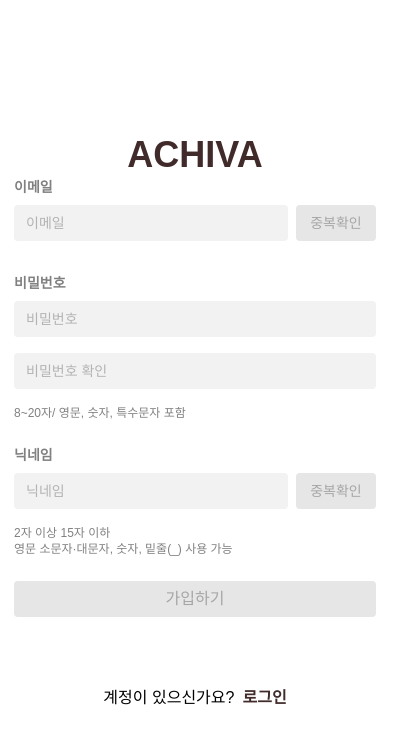
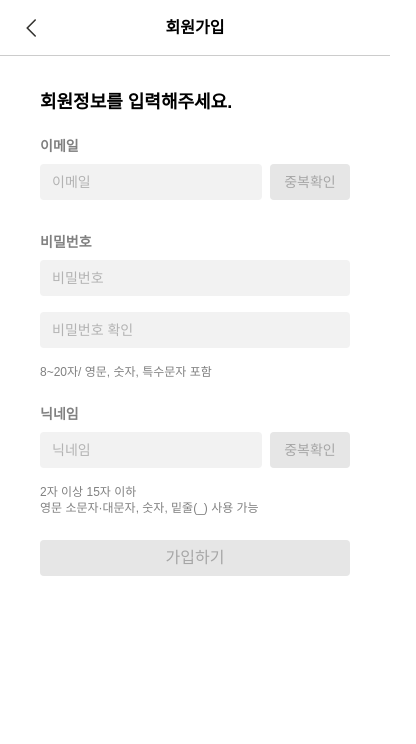
Before and after one commit to Alchernix/ACHIVA-frontend, a Next.js app: page /signup in a window 390 px wide. Shown: the top 744 px of the page, 416 px wide, since content can reach past the window. Built offline with nearby package versions, Linux system fonts and the light colour scheme; a web font is replaced by a local one.

Commit message:
모바일 UI 대충 비슷하게 맞춤

```diff
--- a/app/(auth)/layout.tsx
+++ b/app/(auth)/layout.tsx
@@ -4,6 +4,13 @@ export default function Layout({
   children: React.ReactNode;
 }>) {
   return (
-    <div className="h-full flex items-center justify-center">{children}</div>
+    <>
+      <div className="h-full flex-col items-center justify-center">
+        {children}
+      </div>
+      {/* <div className="h-20 bg-amber-200 flex justify-center items-center">
+        Footer Test
+      </div> */}
+    </>
   );
 }
--- a/app/(auth)/login/page.tsx
+++ b/app/(auth)/login/page.tsx
@@ -7,7 +7,7 @@ import MobileHeader from "@/features/auth/MobileHeader";
 
 export default function Page() {
   return (
-    <div className="flex flex-col gap-3">
+    <div className="w-full h-full items-center justify-center flex flex-col gap-3">
       <MobileHeader>로그인</MobileHeader> {/* 모바일에서만 보임 */}
       <Container classes="h-130">
         <TextLogo />
--- a/app/(auth)/signup/page.tsx
+++ b/app/(auth)/signup/page.tsx
@@ -12,7 +12,7 @@ export default function Page() {
   const currentStep = useSignupStepStore.use.currentStep();
 
   return (
-    <div className="flex flex-col gap-3 items-center justify-center">
+    <div className="w-full h-full flex flex-col gap-3 items-center justify-start sm:justify-center overflow-x-hidden overflow-y-auto">
       {currentStep === 0 && <BasicInfo />}
       {currentStep === 1 && <EmailValidation />}
       {currentStep === 2 && <ToS />}
--- a/components/Logo.tsx
+++ b/components/Logo.tsx
@@ -1,7 +1,3 @@
 export function TextLogo() {
-  return (
-    <h1 className="w-[362px] text-4xl font-bold text-center text-theme">
-      ACHIVA
-    </h1>
-  );
+  return <h1 className="text-4xl font-bold text-center text-theme">ACHIVA</h1>;
 }
--- a/features/auth/CategoryForm.tsx
+++ b/features/auth/CategoryForm.tsx
@@ -68,7 +68,7 @@ function Button({ isSelected, children, ...props }: ButtonProps) {
       className={`px-3 py-2 rounded-sm font-semibold border  ${
         isSelected
           ? "text-white bg-theme border-theme"
-          : "text-theme border-[#d9d9d9]"
+          : "text-theme border-[#d9d9d9] hover:bg-[#a69595] hover:border-theme"
       }`}
     >
       {children}
--- a/features/auth/Container.tsx
+++ b/features/auth/Container.tsx
@@ -5,9 +5,22 @@ type Props = {
 export default function Container({ classes, children }: Props) {
   return (
     <div
-      className={`w-full sm:w-90 ${classes} rounded-[15px] sm:border sm:border-theme px-10 py-7 flex flex-col items-center justify-evenly`}
+      className={`w-screen sm:w-90 ${classes} rounded-[15px] sm:border sm:border-theme px-10 py-7 flex flex-col items-center justify-evenly`}
     >
       {children}
     </div>
   );
 }
+
+// 회원가입 시 모바일 UI & 전환 애니메이션 위해 새로 만듦...
+export function MobileContainer({ classes, children }: Props) {
+  return (
+    <div
+      className={`w-screen sm:w-90 ${classes} shrink-0 rounded-[15px] sm:border sm:border-theme px-10 py-7 mt-15 sm:mt-0`}
+    >
+      <div className="w-full h-full flex flex-col items-center sm:justify-evenly">
+        {children}
+      </div>
+    </div>
+  );
+}
--- a/features/auth/MobileHeader.tsx
+++ b/features/auth/MobileHeader.tsx
@@ -12,7 +12,7 @@ export default function MobileHeader({
   const router = useRouter();
 
   return (
-    <div className="w-screen h-14 absolute top-0 left-0 flex items-center justify-center border-b border-b-[#cccccc] sm:hidden">
+    <div className="bg-white w-screen h-14 fixed top-0 left-0 flex items-center justify-center border-b border-b-[#cccccc] sm:hidden">
       <div
         className="absolute top left-4 scale-80 hover:cursor-pointer"
         onClick={router.back}
--- a/features/auth/SignupSteps.tsx
+++ b/features/auth/SignupSteps.tsx
@@ -1,29 +1,44 @@
 import Link from "next/link";
-import Container from "@/features/auth/Container";
+import { MobileContainer } from "@/features/auth/Container";
 import { TextLogo } from "@/components/Logo";
 import SignupForm from "@/features/auth/SignupForm";
 import EmailValidationForm from "./EmailValidation";
 import { useSignupInfoStore } from "@/store/SignupStore";
 import Terms from "./Terms";
 import CategoryForm from "./CategoryForm";
+import MobileHeader from "./MobileHeader";
 
 export function BasicInfo() {
   return (
     <>
-      <Container classes="h-135">
+      <MobileHeader>회원가입</MobileHeader>
+      <MobileContainer classes="min-h-135">
+        <div className="hidden sm:block">
           <TextLogo />
+        </div>
+        <div className="w-full text-left sm:hidden mb-5">
+          <p className="font-semibold text-lg">회원정보를 입력해주세요.</p>
+          {/* <p className="font-light text-sm text-theme-gray">
+            가입을 위해 약관에 동의가 필요합니다
+          </p> */}
+        </div>
         <SignupForm />
-      </Container>
-      <Container classes="h-20">
-        <p className="text-center flex gap-2">
+      </MobileContainer>
+      <div className="hidden sm:flex">
+        <MobileContainer classes="h-20">
+          <p className="flex justify-center gap-2">
             <span className="font-light text-center text-black">
               계정이 있으신가요?
             </span>
-          <Link href="/login" className="font-semibold text-center text-theme">
+            <Link
+              href="/login"
+              className="font-semibold text-center text-theme"
+            >
               로그인
             </Link>
           </p>
-      </Container>
+        </MobileContainer>
+      </div>
     </>
   );
 }
@@ -32,10 +47,14 @@ export function EmailValidation() {
   const user = useSignupInfoStore.use.user();
 
   return (
-    <Container classes="h-151">
+    <>
+      <MobileHeader>회원가입</MobileHeader>
+      <MobileContainer classes="h-151">
+        <div className="hidden sm:block">
           <TextLogo />
+        </div>
         <div className="w-full flex flex-col gap-7">
-        <div className="flex flex-col gap-1 text-center">
+          <div className="flex flex-col gap-1">
             <p className="text-lg font-semibold break-keep">
               <span className="font-bold">{user.email}</span>으로 인증번호를
               보냈습니다
@@ -46,31 +65,35 @@ export function EmailValidation() {
           </div>
           <EmailValidationForm />
         </div>
-    </Container>
+      </MobileContainer>
+    </>
   );
 }
 
 export function ToS() {
   return (
-    <Container classes="h-151">
+    <>
+      <MobileHeader>회원가입</MobileHeader>
+      <MobileContainer classes="min-h-151">
+        <div className="hidden sm:block mb-5">
           <TextLogo />
-      <div className="w-full text-left">
-        <p className="font-semibold text-lg">아래 약관에 동의해주세요</p>
-        <p className="font-light text-sm text-theme-gray">
-          가입을 위해 약관에 동의가 필요합니다
-        </p>
         </div>
         <Terms />
-    </Container>
+      </MobileContainer>
+    </>
   );
 }
 
 export function Category() {
   return (
-    <Container classes="h-151">
+    <>
+      <MobileHeader>회원가입</MobileHeader>
+      <MobileContainer classes="h-151">
+        <div className="hidden sm:block">
           <TextLogo />
-
+        </div>
         <CategoryForm />
-    </Container>
+      </MobileContainer>
+    </>
   );
 }
--- a/features/auth/Terms.tsx
+++ b/features/auth/Terms.tsx
@@ -115,6 +115,13 @@ export default function Terms() {
   }
 
   return (
+    <div className="flex flex-col gap-5">
+      <div className="w-full text-left">
+        <p className="font-semibold text-lg">아래 약관에 동의해주세요</p>
+        <p className="font-light text-sm text-theme-gray">
+          가입을 위해 약관에 동의가 필요합니다
+        </p>
+      </div>
       <div className="w-full">
         <button
           className={`w-full font-medium ${
@@ -134,7 +141,7 @@ export default function Terms() {
         </button>
         <div
           ref={scrollContainerRef}
-        className="flex flex-col gap-4 h-80 overflow-y-scroll mt-6 [&::-webkit-scrollbar]:hidden"
+          className="flex flex-col gap-4 sm:h-80 overflow-y-scroll mt-6 [&::-webkit-scrollbar]:hidden"
         >
           {/* 이 영역 스크롤 */}
           {contents.map((content, idx) => (
@@ -159,6 +166,7 @@ export default function Terms() {
           <NextStepButton disabled={!isAllAgreed} onClick={handleNextStep}>
             다음
           </NextStepButton>
+        </div>
       </div>
     </div>
   );
--- a/package.json
+++ b/package.json
@@ -9,6 +9,7 @@
     "lint": "next lint"
   },
   "dependencies": {
+    "motion": "^12.23.12",
     "next": "15.4.5",
     "pretendard": "^1.3.9",
     "react": "19.1.0",
```
Also changed, not shown: 1 other file (tests, documents, lock files or other folders). Lines whose indentation alone changed are shown as unchanged.
